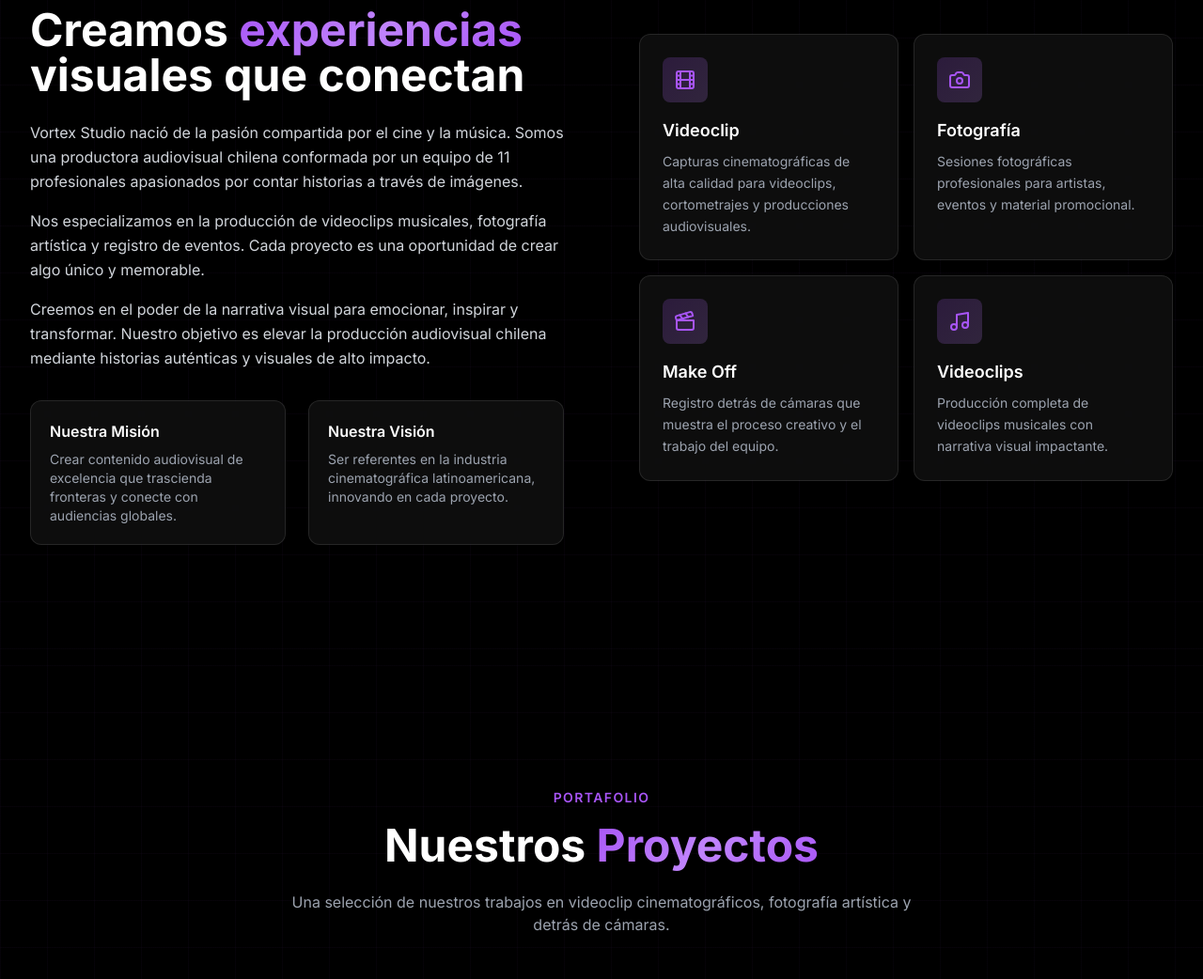
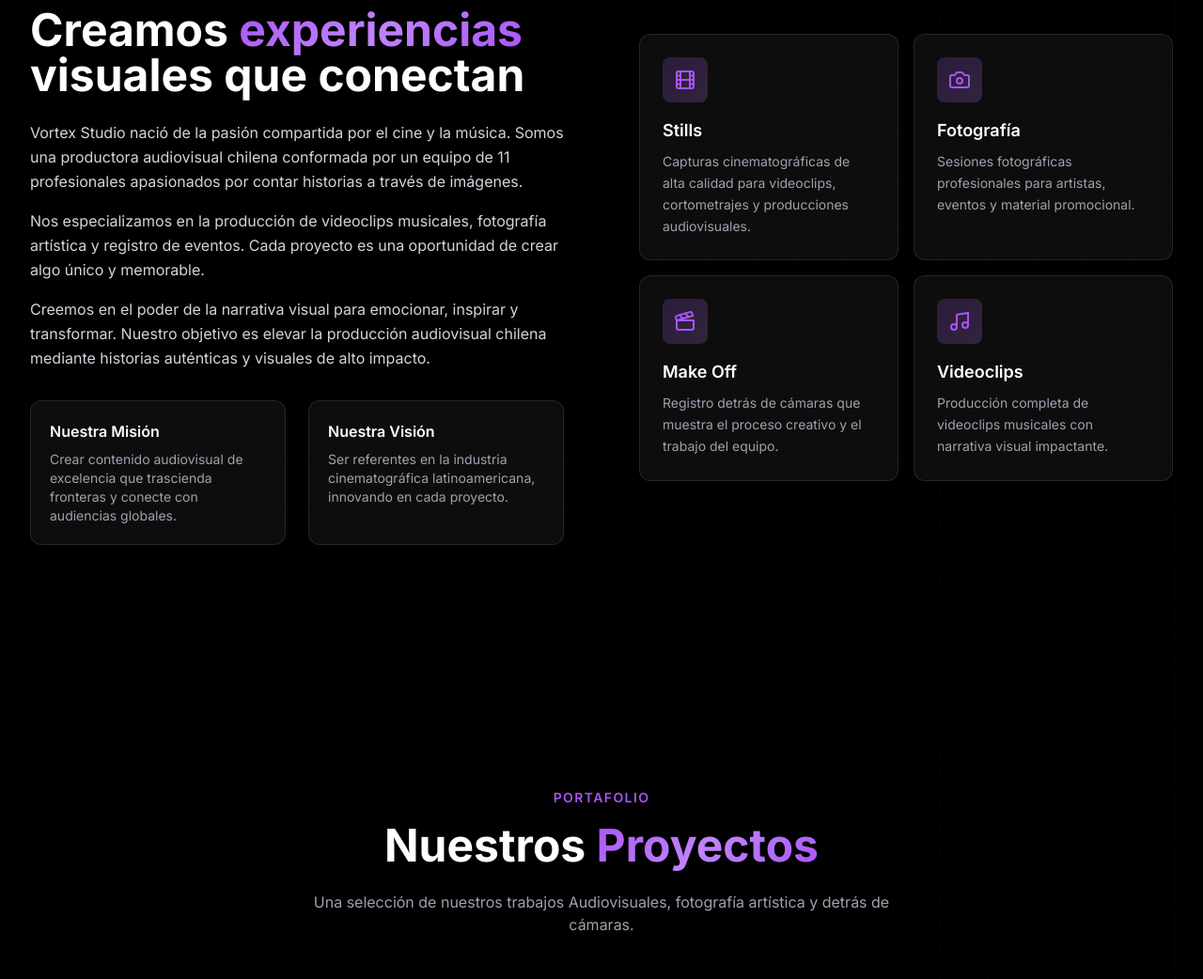
Before and after one commit to vortexcine/web, a React (Vite) app in the folder app/: page / in a window 1280 px wide. Shown: the part 960-2002 px from the top of the page at 94% size. Built offline with nearby package versions, Linux system fonts and the light colour scheme.

Commit message:
Update About and Portfolio text content

```diff
--- a/app/src/sections/About.tsx
+++ b/app/src/sections/About.tsx
@@ -25,7 +25,7 @@ const About = () => {
   const services = [
     {
       icon: Film,
-      title: 'Videoclip',
+      title: 'Stills',
       description:
         'Capturas cinematográficas de alta calidad para videoclips, cortometrajes y producciones audiovisuales.',
     },
--- a/app/src/sections/Portfolio.tsx
+++ b/app/src/sections/Portfolio.tsx
@@ -111,7 +111,7 @@ const Portfolio = () => {
           </h2>
 
           <p className="reveal stagger-2 text-gray-400 max-w-2xl mx-auto">
-            Una selección de nuestros trabajos en videoclip cinematográficos,
+            Una selección de nuestros trabajos Audiovisuales,
             fotografía artística y detrás de cámaras.
           </p>
         </div>
--- a/app/src/sections/Team.tsx
+++ b/app/src/sections/Team.tsx
@@ -53,7 +53,7 @@ const Team = () => {
     'Carlos Cruces - Productor Comercial.jpeg',
     'Cesar Abarca - Founder _ Productor ejecutivo _ Director.jpeg',
     'Crhistian Bustamante - Sonido directo _ Asistente de Dirección dirección.JPG',
-    'Elizabeth Cuevas - Asistente de Producción _ Styling.jpeg',
+    'Elizabeth Ibarra - Asistente de Producción _ Styling.jpeg',
     'Francisca Venegas - Directora Creativa _ Guionista.jpg',
     'Joaquín Campos - Director de Fotografía _ Postproductor.jpeg',
     'Luis Tobar - Operador de Cámara.jpeg',
```
